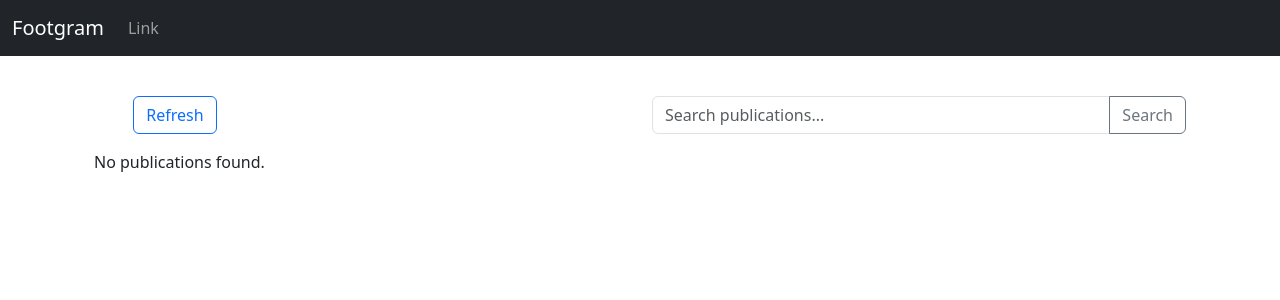
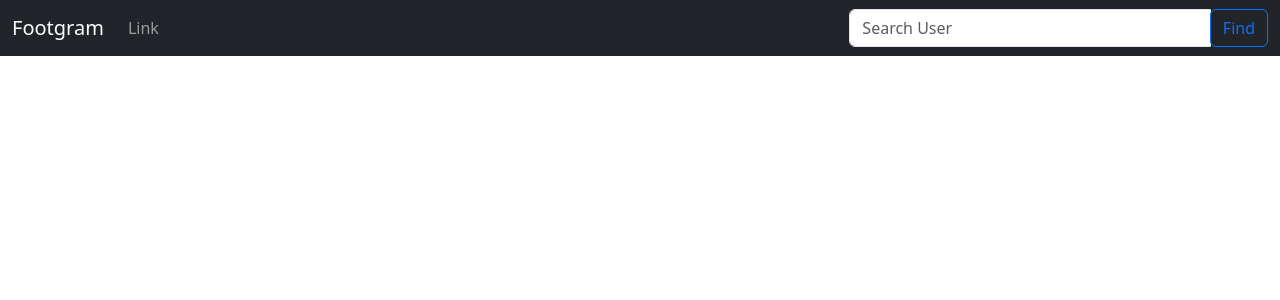
Before and after one commit to DiogoCampas/camp-foot, a Django app: page /user-home/ in a window 1280 px wide. Shown: the top 300 px of the page. Run offline with Django 5.2, Linux system fonts and the light colour scheme; a user stored in the database is signed in; data that the repository does not hold is empty.

Commit message:
minor changes done

```diff
--- a/cajugram/footgram/templates/navbar.html
+++ b/cajugram/footgram/templates/navbar.html
@@ -14,5 +14,20 @@
         </ul>
 
       </div>
+      <!-- Adding a search form  -->
+    <div class="col-sm-4 col-md-4 navbar-right">
+
+      <form class="navbar-form" role="search" action="{% url 'search_users' %}">
+
+        <div class="input-group">
+          <input type="text" class="form-control mr-sm-4" placeholder="Search User" name="user">
+          <div class="input-group-btn">
+            <button class="btn btn-outline-primary my-2 my-sm-0" type="submit">Find</button>
+          </div>
+        </div>
+
+      </form>
+    </div>
+    <!-- search form end -->
     </div>
   </nav>
--- a/cajugram/footgram/templates/user_home.html
+++ b/cajugram/footgram/templates/user_home.html
@@ -2,39 +2,8 @@
 
 {% block content %}
 <div class="container">
-    <div class="row justify-content-between my-3">
-        <div class="col-md-2 text-center">
-            <!-- Refresh Icon -->
-            <a href="{% url 'user_home' %}" class="btn btn-outline-primary">
-                <i class="fas fa-sync-alt"></i> Refresh
-            </a>
-        </div>
-        <div class="col-md-6">
-            <!-- Search Bar -->
-            <form method="GET" action="{% url 'user_home' %}">
-                <div class="input-group">
-                    <input type="text" class="form-control" name="search" placeholder="Search publications..." value="{{ request.GET.search }}">
-                    <button class="btn btn-outline-secondary" type="submit">Search</button>
-                </div>
-            </form>
-        </div>
-    </div>
 
-    <!-- Publications Section -->
-    <div class="row">
-        {% for publication in publications %}
-        <div class="col-md-12 my-3">
-            <div class="card">
-                <div class="card-body">
-                    <h5 class="card-title">{{ publication.title }}</h5>
-                    <p class="card-text">{{ publication.content }}</p>
-                    <p class="card-text"><small class="text-muted">{{ publication.author }} - {{ publication.date_posted }}</small></p>
-                </div>
-            </div>
-        </div>
-        {% empty %}
-        <p>No publications found.</p>
-        {% endfor %}
-    </div>
+
+
 </div>
 {% endblock %}
--- a/cajugram/footgram/views.py
+++ b/cajugram/footgram/views.py
@@ -48,6 +48,13 @@ def signup_view(request):
 
 @login_required
 def user_home(request):
+
+    query = request.GET.get('search')
+    if query:
+        users = Record.objects.filter(first_name=query).values() | Record.objects.filter(last_name=query).values()
+    else:
+        users = Record.objects.none()
+
     # Fetch publications from the database (assuming you have a model named 'Publication')
     publications = Publication.objects.all()
     return render(request, 'user_home.html', {'publications': publications})
```
Also changed, not shown: cajugram/footgram/models.py (+57 -1 lines), cajugram/footgram/templates/search.html (added, +22 -0 lines), cajugram/footgram/migrations/0003_record_user_name.py (added).
